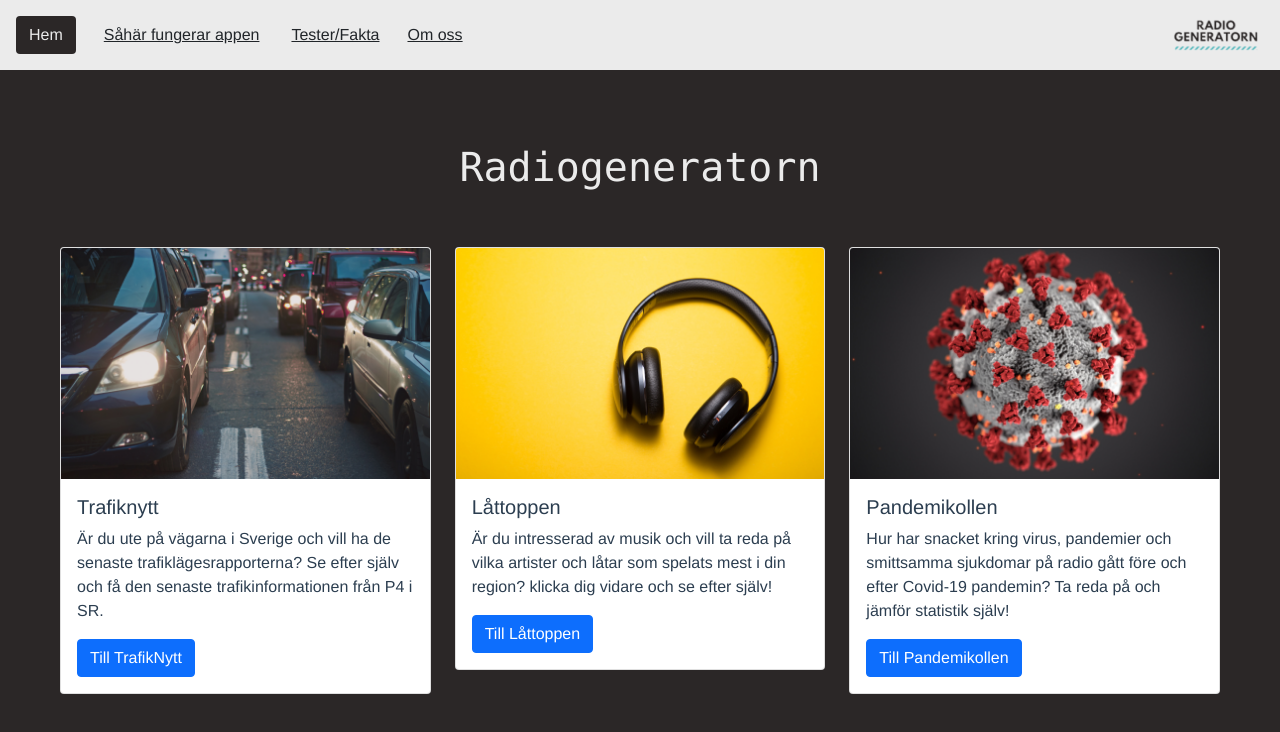
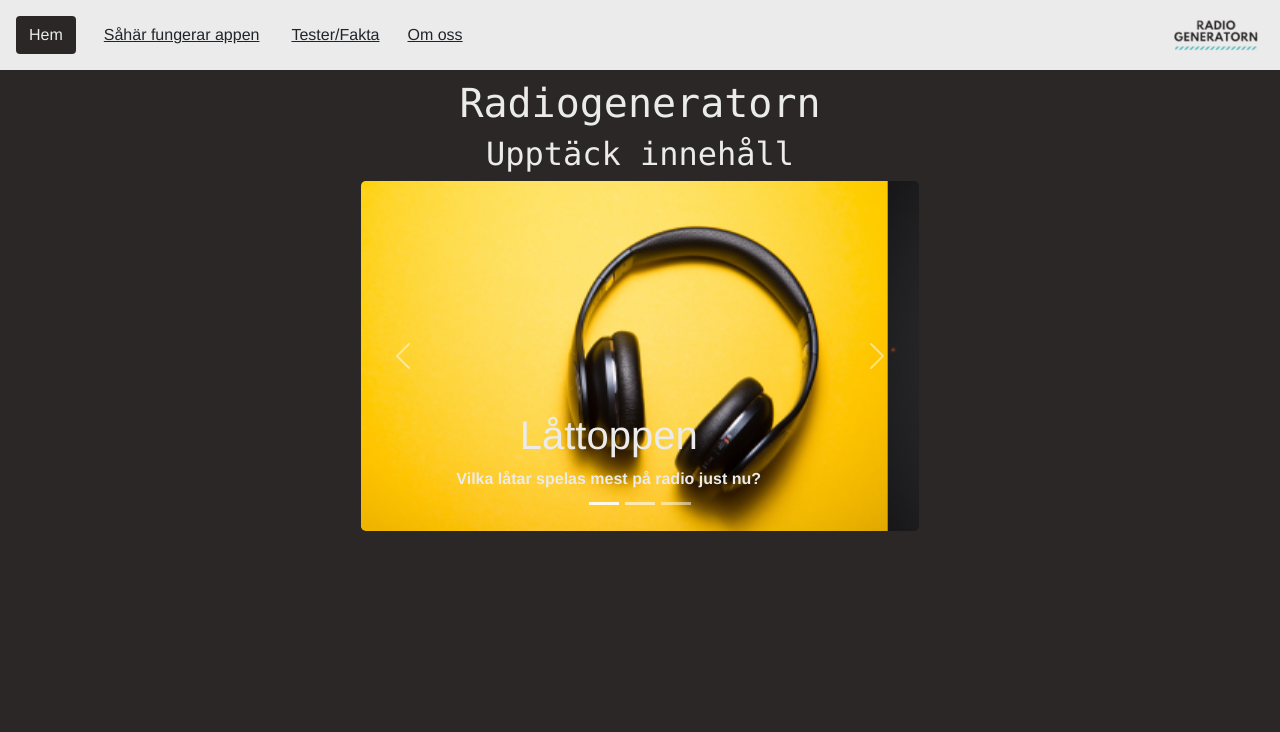
Before and after one commit to StaffanGodman/octopus, a Vue app: page / in a window 1280 px wide. Shown: the top 732 px of the page. Built offline with nearby package versions, Linux system fonts and the light colour scheme.

Commit message:
startpage change

```diff
--- a/src/views/Home.vue
+++ b/src/views/Home.vue
@@ -1,83 +1,31 @@
 <template>
-  <div class="container-fluid vh-100 color-background color-background d-none d-md-inline">
-    <h1 class="color-primary-1 text-center p-5  font-monospace">Radiogeneratorn</h1>
-    <div class="row justify-content-start mh-100 px-5 ">
-      <div class="col-md">
-        <div class="card">
-          <img class="card-img-top" src="../assets/cars.png" alt="Card image cap" />
-          <div class="card-body">
-            <h5 class="card-title">Trafiknytt</h5>
-            <p class="card-text">
-              Är du ute på vägarna i Sverige och vill ha de senaste trafiklägesrapporterna? Se efter själv och få den
-              senaste trafikinformationen från P4 i SR.
-            </p>
-            <router-link class="btn btn-primary" to="/areaMenu">Till TrafikNytt</router-link>
-          </div>
-        </div>
-      </div>
-      <div class="col-md">
-        <div class="card">
-          <img class="card-img-top" src="../assets/headphones.png" alt="Card image cap" />
-          <div class="card-body">
-            <h5 class="card-title">Låttoppen</h5>
-            <p class="card-text">
-              Är du intresserad av musik och vill ta reda på vilka artister och låtar som spelats mest i din region?
-              klicka dig vidare och se efter själv!
-            </p>
-            <router-link class="btn btn-primary" to="/songMenu">Till Låttoppen</router-link>
-          </div>
-        </div>
-      </div>
-      <div class="col-md">
-        <div class="card">
-          <img class="card-img-top" src="../assets/corona.png" alt="Card image cap" />
-          <div class="card-body">
-            <h5 class="card-title">Pandemikollen</h5>
-            <p class="card-text">
-              Hur har snacket kring virus, pandemier och smittsamma sjukdomar på radio gått före och efter Covid-19
-              pandemin? Ta reda på och jämför statistik själv!
-            </p>
-           <router-link class="btn btn-primary" to="/pandemikollen">Till Pandemikollen</router-link>
-          </div>
-        </div>
-      </div>
+  <h1 class="color-primary-1 text-center m-2 font-monospace">Radiogeneratorn</h1>
+  <div class="container-fluid vh-100 color-background color-background">
+    <div class="container-fluid pt-2 w-100 p-0 m-0 d-md-none">
+      <img class="img-fluid rounded mb-2" src="../assets/home-radio.jpg" alt="radio-image" />
     </div>
-  </div>
-  <div class="container-fluid vh-100 color-background color-background d-md-none">
-    <div class="container-fluid pt-2 w-100 p-0 m-0 d-md-none">
-      <img class="img-fluid rounded" src="../assets/home-radio.jpg" alt="radio-image" />
-    </div>
-    <div class="d-md-none pt-2">
-      <p class="text-center color-primary-1 pt-2 h2 d-md-none">Upptäck innehåll</p>
-      <div id="carouselExampleCaptions" class="carousel slide" data-bs-ride="carousel">
+    <p class="text-center color-primary-1 h2 font-monospace ">Upptäck innehåll</p>
+    <div class="container">
+      <div id="appCarousel" class="carousel slide change-size mx-auto" data-bs-ride="carousel">
         <div class="carousel-indicators">
           <button
             type="button"
-            data-bs-target="#carouselExampleCaptions"
+            data-bs-target="#appCarousel"
             data-bs-slide-to="0"
             class="active"
             aria-current="true"
             aria-label="Slide 1"
           ></button>
-          <button
-            type="button"
-            data-bs-target="#carouselExampleCaptions"
-            data-bs-slide-to="1"
-            aria-label="Slide 2"
-          ></button>
-          <button
-            type="button"
-            data-bs-target="#carouselExampleCaptions"
-            data-bs-slide-to="2"
-            aria-label="Slide 3"
-          ></button>
+          <button type="button" data-bs-target="#appCarousel" data-bs-slide-to="1" aria-label="Slide 2"></button>
+          <button type="button" data-bs-target="#appCarousel" data-bs-slide-to="2" aria-label="Slide 3"></button>
         </div>
-        <div class="carousel-inner">
+        <div class="carousel-inner rounded-3">
           <div class="carousel-item active">
             <router-link class=" link-light" to="/songMenu">
               <img src="../assets/headphones.png" class="d-block w-100" alt="Låttoppen" />
               <div class="carousel-caption color-primary-1 fw-bold">
                 <h1>Låttoppen</h1>
+                <p class="d-none d-md-inline">Vilka låtar spelas mest på radio just nu?</p>
               </div>
             </router-link>
           </div>
@@ -86,6 +34,7 @@
               <img src="../assets/corona.png" class="d-block w-100" alt="Pandemisnackisar" />
               <div class="carousel-caption fw-bold">
                 <h1>Pandemisnackisar</h1>
+                <p class="d-none d-md-inline">Pratas det om pandemin på radio?</p>
               </div>
             </router-link>
           </div>
@@ -94,25 +43,16 @@
               <img src="../assets/cars.png" class="d-block w-100" alt="Trafiknytt" />
               <div class="carousel-caption color-primary-1 fw-bold">
                 <h1>Trafikinytt</h1>
+                <p class="d-none d-md-inline">Hur ser trafiken ut hos just dig?</p>
               </div>
             </router-link>
           </div>
         </div>
-        <button
-          class="carousel-control-prev"
-          type="button"
-          data-bs-target="#carouselExampleCaptions"
-          data-bs-slide="prev"
-        >
+        <button class="carousel-control-prev" type="button" data-bs-target="#appCarousel" data-bs-slide="prev">
           <span class="carousel-control-prev-icon" aria-hidden="true"></span>
           <span class="visually-hidden">Previous</span>
         </button>
-        <button
-          class="carousel-control-next"
-          type="button"
-          data-bs-target="#carouselExampleCaptions"
-          data-bs-slide="next"
-        >
+        <button class="carousel-control-next" type="button" data-bs-target="#appCarousel" data-bs-slide="next">
           <span class="carousel-control-next-icon" aria-hidden="true"></span>
           <span class="visually-hidden">Next</span>
         </button>
@@ -120,4 +60,10 @@
     </div>
   </div>
 </template>
-<style scoped></style>
+<style scoped>
+@media (min-width: 768px) {
+  .change-size {
+    width: 50%;
+  }
+}
+</style>
```
